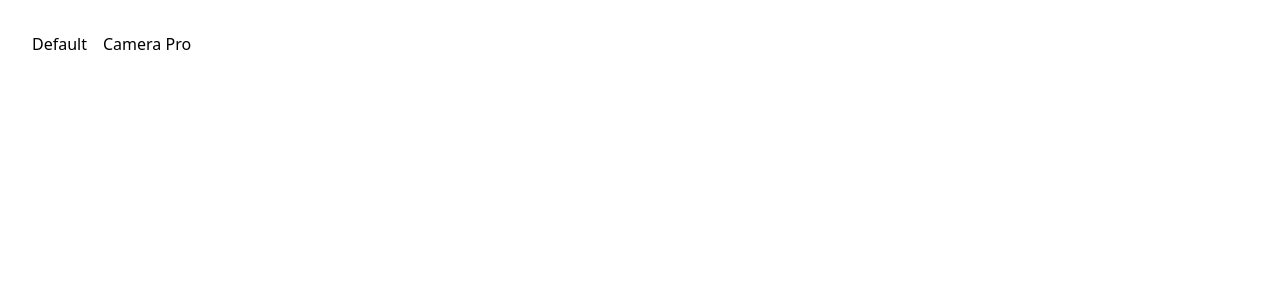
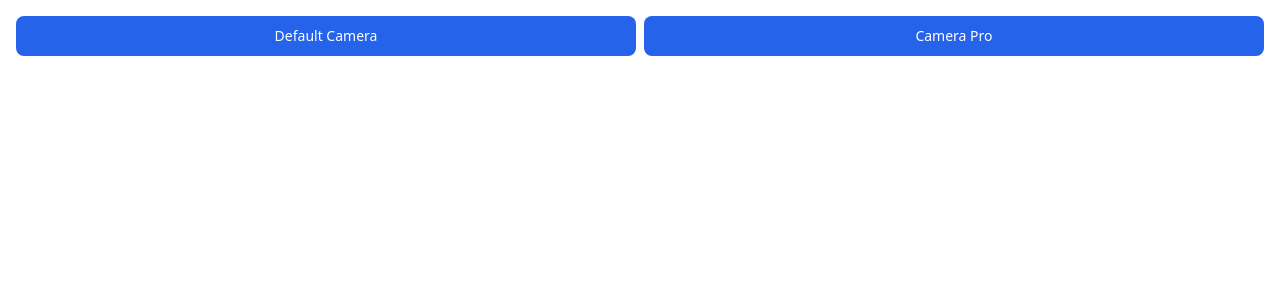
Before and after one commit to wdramadhan/next-camera-poc, a Next.js app: page / in a window 1280 px wide. Shown: the top 300 px of the page. Built offline with nearby package versions, Linux system fonts and the light colour scheme.

Commit message:
adjust ui

```diff
--- a/src/pages/camera.jsx
+++ b/src/pages/camera.jsx
@@ -9,11 +9,6 @@
 
   function handleGaleryClick() {
     inputGalleryRef.current?.click();
-  }
-
-  function capture() {
-    const imageSrc = webcamRef.current.getScreenshot();
-    console.log(imageSrc);
   }
 
   async function handleInputChange(e) {
@@ -33,11 +28,13 @@
   }
 
   return (
-    <main>
+    <main className="p-4">
       <button
         onClick={handleGaleryClick}
-        className="bg-gray-600 h-12 w-12 rounded-lg ml-4 mt-4"
-      />
+        className=" text-white bg-blue-600 hover:bg-blue-700 focus:ring-4 focus:ring-blue-300 font-medium rounded-lg text-sm px-5 py-2.5"
+      >
+        Select image
+      </button>
       <input
         ref={inputGalleryRef}
         type="file"
@@ -48,14 +45,13 @@
         multiple
         onChange={handleInputChange}
       />
-      <div className="flex flex-col gap-3 mt-">
+      <div className="flex flex-wrap gap-3 mt-4">
         {selectedImages.map((image, index) => (
           <img
             src={image.base64}
             alt={image.name}
             key={index}
-            width={400}
-            height={400}
+            className="h-[100px] w-[100px] max-w-lg object-cover border-2 rounded-lg"
           />
         ))}
       </div>
--- a/src/pages/index.jsx
+++ b/src/pages/index.jsx
@@ -2,9 +2,19 @@
 
 export default function Home() {
   return (
-    <main className="flex p-8 gap-4">
-      <Link href="/camera">Default</Link>
-      <Link href="/camera-pro">Camera Pro</Link>
+    <main className="flex p-4 gap-2">
+      <Link
+        href="/camera"
+        className="text-white bg-blue-600 hover:bg-blue-700 focus:ring-4 focus:ring-blue-300 font-medium rounded-lg text-sm px-5 py-2.5 text-center w-full"
+      >
+        Default Camera
+      </Link>
+      <Link
+        href="/camera-pro"
+        className="text-white bg-blue-600 hover:bg-blue-700 focus:ring-4 focus:ring-blue-300 font-medium rounded-lg text-sm px-5 py-2.5 text-center w-full"
+      >
+        Camera Pro
+      </Link>
     </main>
   );
 }
```
